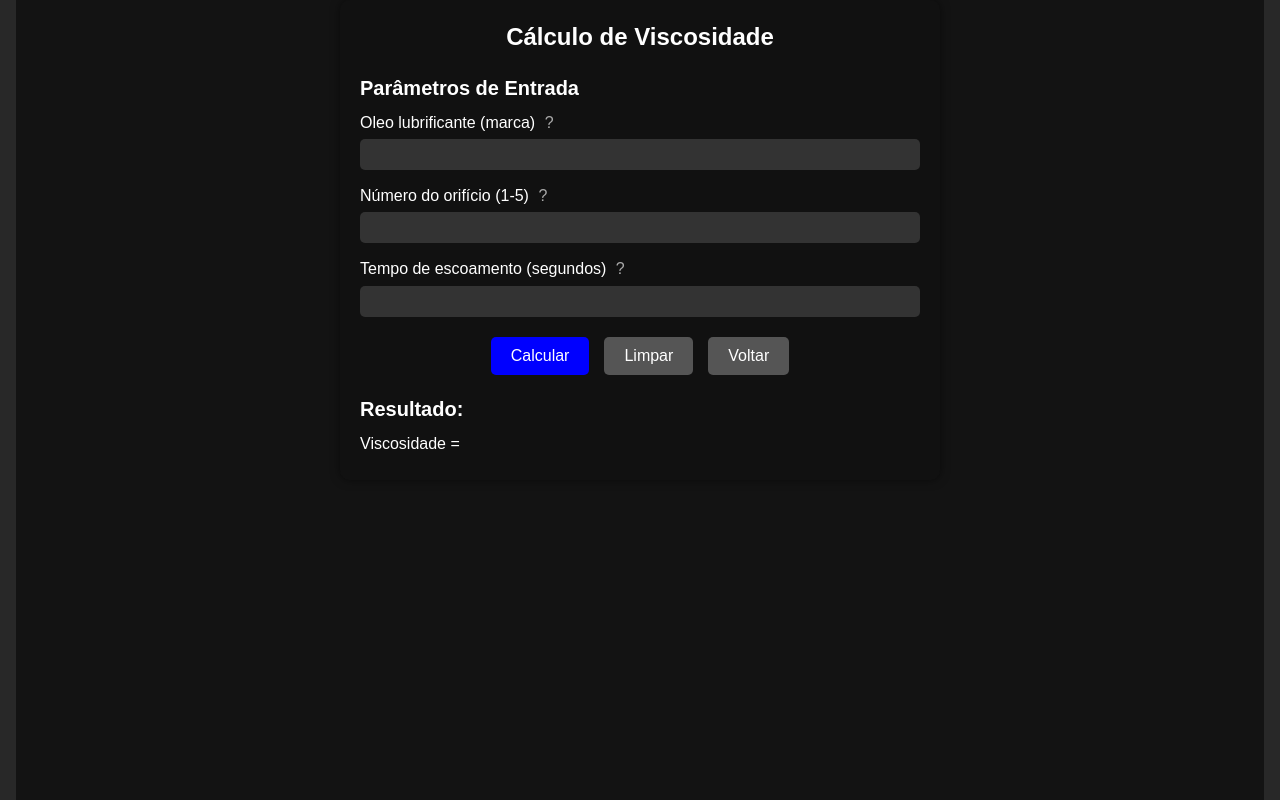
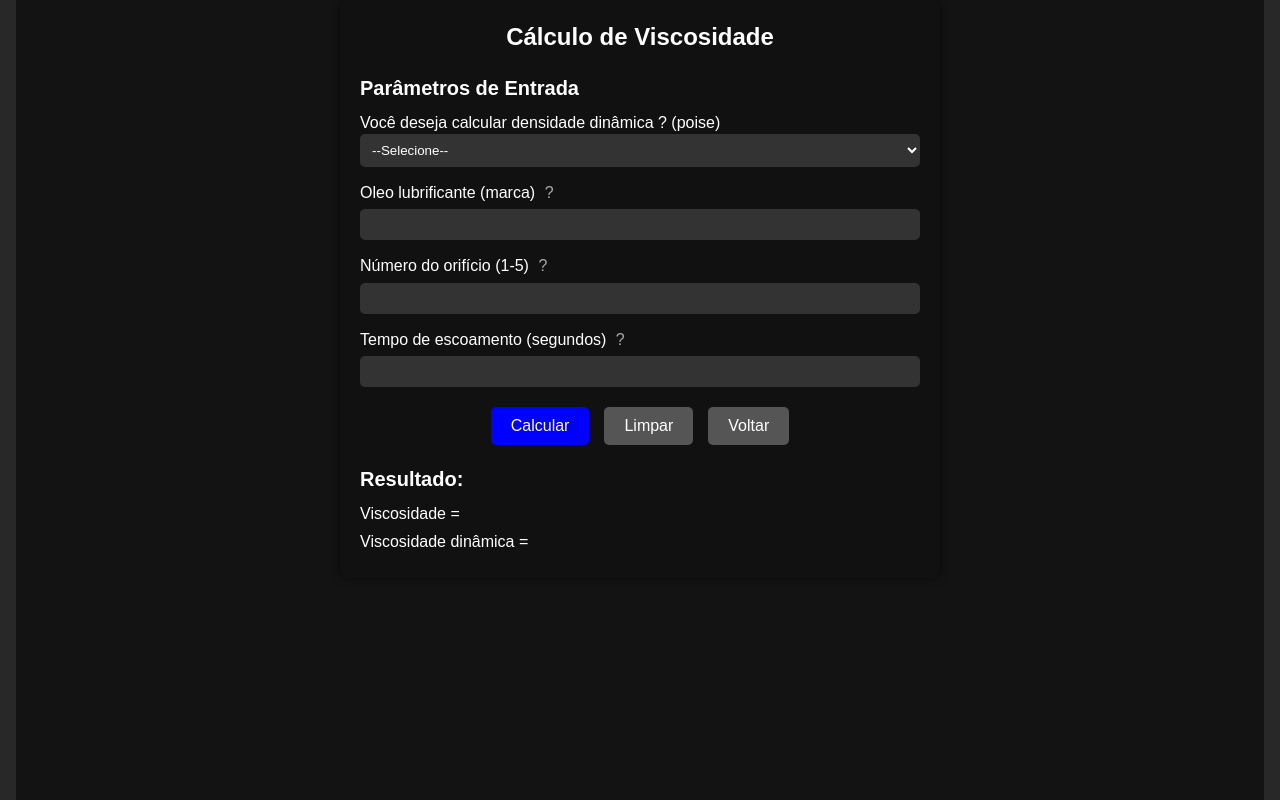
Before and after one commit to ValerioF16/viscosidade, a React (Vite) app in the folder projeto 2/: page /viscosidade in a window 1280 px wide. Built offline with nearby package versions, Linux system fonts and the light colour scheme.

Commit message:
Versao Oficial 2.0

```diff
--- a/projeto 2/src/components/viscosidades/calcViscosidade.jsx
+++ b/projeto 2/src/components/viscosidades/calcViscosidade.jsx
@@ -28,6 +28,9 @@ function ViscoCalc() {
   const [t, setT] = useState("");
   const [n, setN] = useState("");
   const [v, setV] = useState(null);
+  const [opcao, setOpcao] = useState("")
+  const [valor, setValor] = useState ("")
+  const [resultadoValor, setResultadoValor] = useState("")
   const [oilData, setOilData] = useState(null);
   const [loading, setLoading] = useState(false);
   const [error, setError] = useState(null);
@@ -64,6 +67,17 @@ function ViscoCalc() {
     }
 
     setV(viscosity);
+    if (opcao === "sim") {
+      if(!isNaN(nValor)) {
+        const calcPoise = viscosidade * nValor
+        setResultadoValor(calcPoise)
+
+      } else {
+        alert("Digite um valor exato para a viscosidade")
+        return
+      }
+
+    }
     setLoading(true);
     setError(null);
 
@@ -81,6 +95,9 @@ function ViscoCalc() {
     setMarca('');
     setT('');
     setN('');
+    setOpcao('')
+    setValor('')
+    setResultadoValor('')
     setV(null);
     setOilData(null);
     setError(null);
@@ -94,6 +111,30 @@ function ViscoCalc() {
         </header>
         <section className={styleV.inputsP}>
           <h2>Parâmetros de Entrada</h2>
+          <div>
+            <label >
+              Você deseja calcular densidade dinâmica ? (poise)
+              <select  id="acao" value = {opcao} onChange={(e) => setOpcao(e.target.value)}
+
+
+              > <option value="">--Selecione--</option>
+                <option value="sim">Sim</option>
+                <option value="nao">Não</option>
+              </select>
+              { opcao === "sim" && (
+                <div>
+                  <label >
+                    Densidade do oleo <span title="Insira a densidade do oleo">?</span>
+                    <input type="number"
+                    value={valor}
+                    onChange={(e)=> setValor(e.target.value)}
+                    step="any"
+                    />
+                  </label>
+                </div> )
+              }
+            </label>
+          </div>
           <div>
             <label>
               Oleo lubrificante (marca) <span title="Selecione o nome do oleo lubrificante">?</span>
@@ -141,6 +182,12 @@ function ViscoCalc() {
           <p>
             Viscosidade = {v ? `${v.toFixed(2)} cSt` : ''}
           </p>
+          { resultadoValor !== null && (
+            <p>
+              Viscosidade dinâmica = {resultadoValor ? `${resultadoValor.toFixed(2)} (poise) ` : ''}
+            </p> )
+          }
+
           {loading && <p>Carregando dados da API...</p>}
           {error && <p>{error}</p>}
           {oilData && (
--- a/projeto 2/src/components/viscosidades/viscosidadeStyle.module.css
+++ b/projeto 2/src/components/viscosidades/viscosidadeStyle.module.css
@@ -45,6 +45,16 @@ label {
   display: block;
   margin-bottom: 5px;
 }
+
+select {
+  background-color: #333;
+  color: white;
+  border: none;
+  padding: 8px;
+  width: 100%;
+  border-radius: 5px;
+}
+
 
 label span {
   cursor: help;
```
